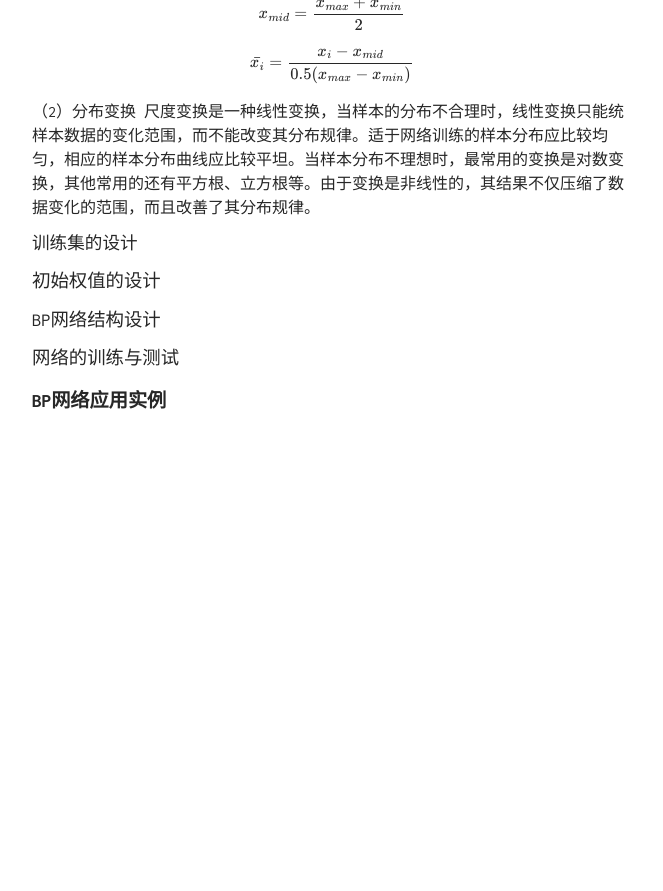
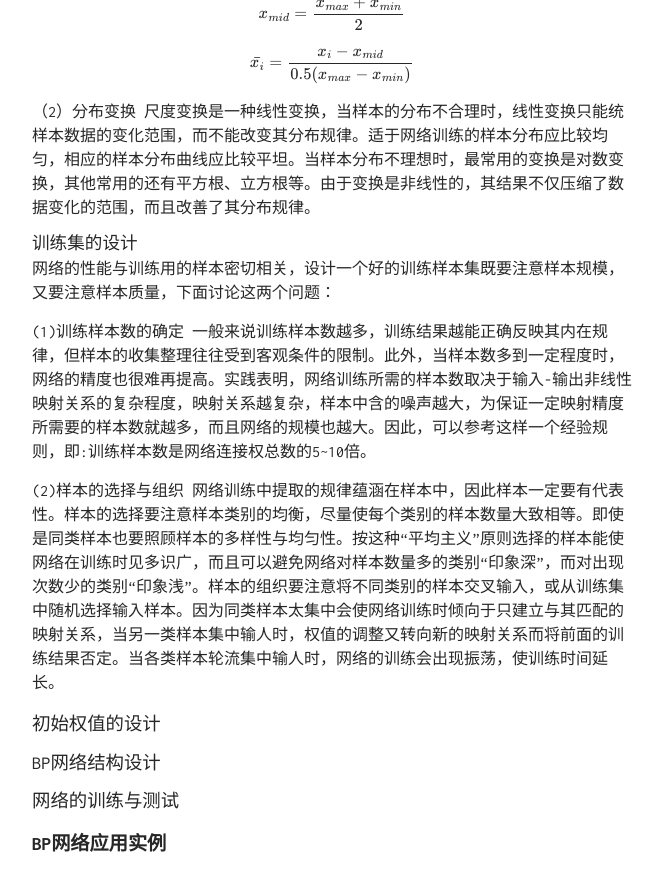
Before and after one commit to TobiahShaw/TobiahShaw.github.io, a Jekyll site: the page built from _posts/2019-09-30-Supervised-learning-neural-network.md, in a window 1280 px wide and 900 px high, scrolled down 16075 px. Shown: the top 891 px of the window, without its empty margins (308-971 px from the left). Built offline with Jekyll 4.4.1, drawn with Linux system fonts in a browser that asks for light colours; our own code applies the rules of GitHub Pages for plain Markdown files; formulas are drawn with MathJax 3; before the commit the page ends 16582 px from its top, so only the background shows below that.

Commit message:
design of train dataset

```diff
--- a/_posts/2019-09-30-Supervised-learning-neural-network.md
+++ b/_posts/2019-09-30-Supervised-learning-neural-network.md
@@ -470,6 +470,12 @@ $$ \bar{x_i} = \frac{x_i - x_{mid}}{0.5(x_{max} - x_{min})} $$
 
 #### 训练集的设计
 
+网络的性能与训练用的样本密切相关，设计一个好的训练样本集既要注意样本规模，又要注意样本质量，下面讨论这两个问题：
+
+(1)训练样本数的确定 一般来说训练样本数越多，训练结果越能正确反映其内在规律，但样本的收集整理往往受到客观条件的限制。此外，当样本数多到一定程度时，网络的精度也很难再提高。实践表明，网络训练所需的样本数取决于输入-输出非线性映射关系的复杂程度，映射关系越复杂，样本中含的噪声越大，为保证一定映射精度所需要的样本数就越多，而且网络的规模也越大。因此，可以参考这样一个经验规则，即:训练样本数是网络连接权总数的5~10倍。
+
+(2)样本的选择与组织 网络训练中提取的规律蕴涵在样本中，因此样本一定要有代表性。样本的选择要注意样本类别的均衡，尽量使每个类别的样本数量大致相等。即使是同类样本也要照顾样本的多样性与均匀性。按这种“平均主义”原则选择的样本能使网络在训练时见多识广，而且可以避免网络对样本数量多的类别“印象深”，而对出现次数少的类别“印象浅”。样本的组织要注意将不同类别的样本交叉输入，或从训练集中随机选择输入样本。因为同类样本太集中会使网络训练时倾向于只建立与其匹配的映射关系，当另一类样本集中输人时，权值的调整又转向新的映射关系而将前面的训练结果否定。当各类样本轮流集中输人时，网络的训练会出现振荡，使训练时间延长。
+
 ### 初始权值的设计
 
 ### BP网络结构设计
```
